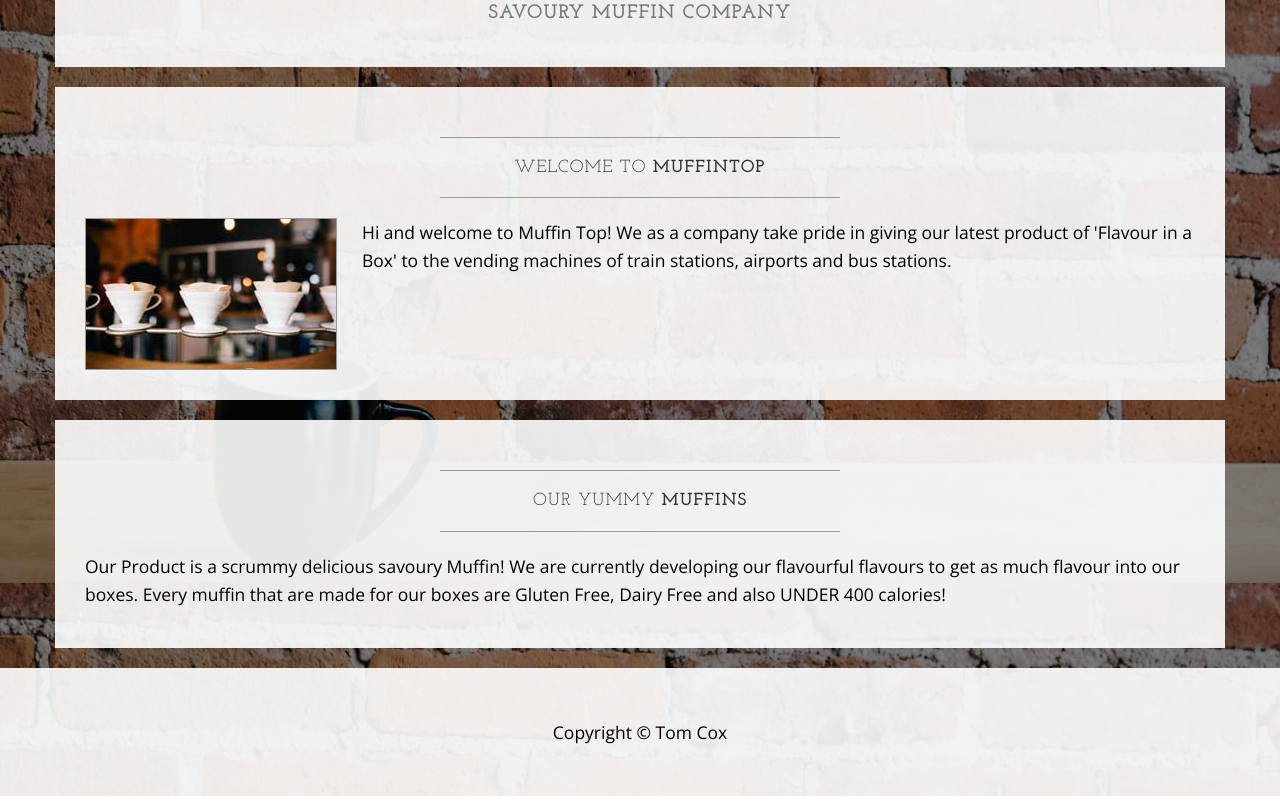
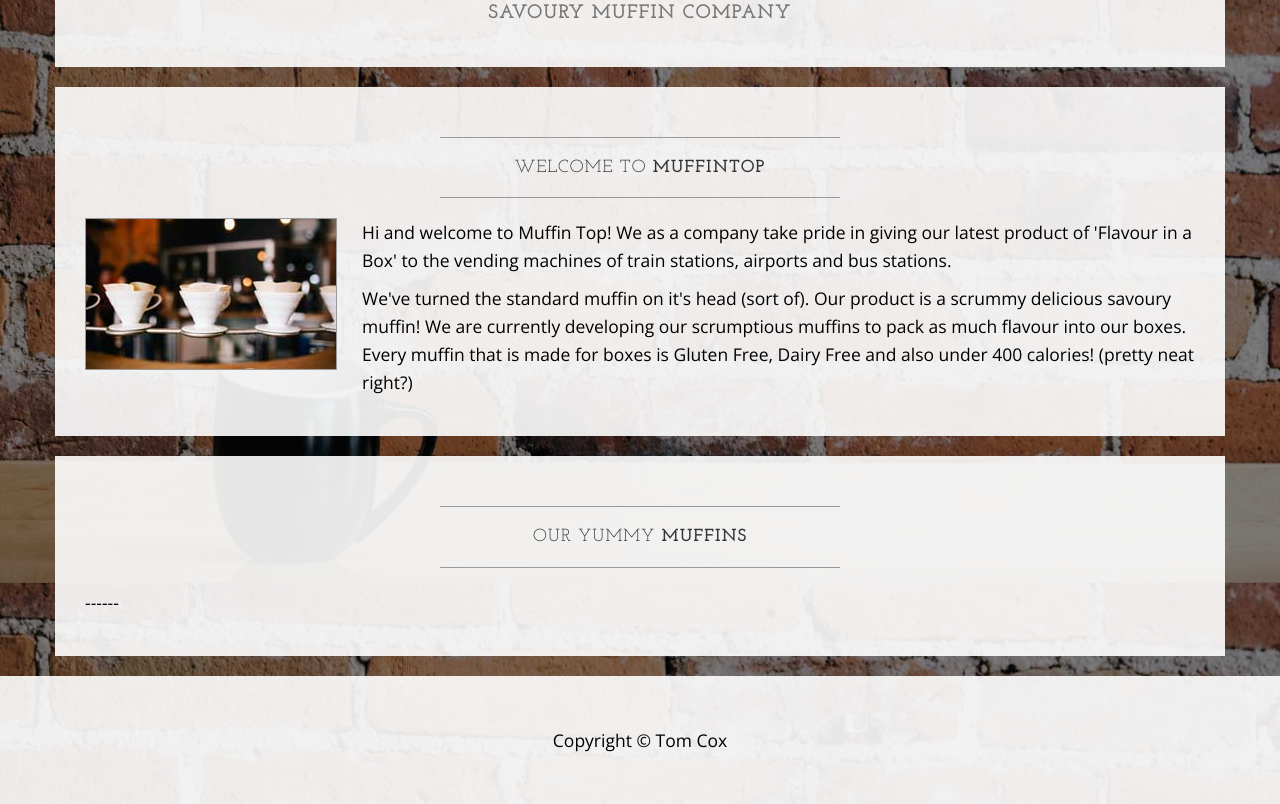
Before and after one commit to Koxzi95/muffintop, a plain HTML site: page index.html in a window 1280 px wide. Shown: the part 1017-1821 px from the top of the page. Drawn offline with nearby package versions, Linux system fonts and the light colour scheme.

Commit message:
More branding

```diff
--- a/index.html
+++ b/index.html
@@ -130,6 +130,7 @@
                     <img class="img-responsive img-border img-left" src="img/intro-pic.jpg" alt="">
                     <hr class="visible-xs">
                     <p>Hi and welcome to Muffin Top! We as a company take pride in giving our latest product of 'Flavour in a Box' to the vending machines of train stations, airports and bus stations. </p>
+                    <p>We've turned the standard muffin on it's head (sort of). Our product is a scrummy delicious savoury muffin! We are currently developing our scrumptious muffins to pack as much flavour into our boxes. Every muffin that is made for boxes is Gluten Free, Dairy Free and also under 400 calories! (pretty neat right?)</p>
                 </div>
             </div>
         </div>
@@ -142,7 +143,7 @@
                         <strong>muffins</strong>
                     </h2>
                     <hr>
-                    <p>Our Product is a scrummy delicious savoury Muffin! We are currently developing our flavourful flavours to get as much flavour into our boxes. Every muffin that are made for our boxes are Gluten Free, Dairy Free and also UNDER 400 calories! </p>
+                    <p>------</p>
                 </div>
             </div>
         </div>
```
